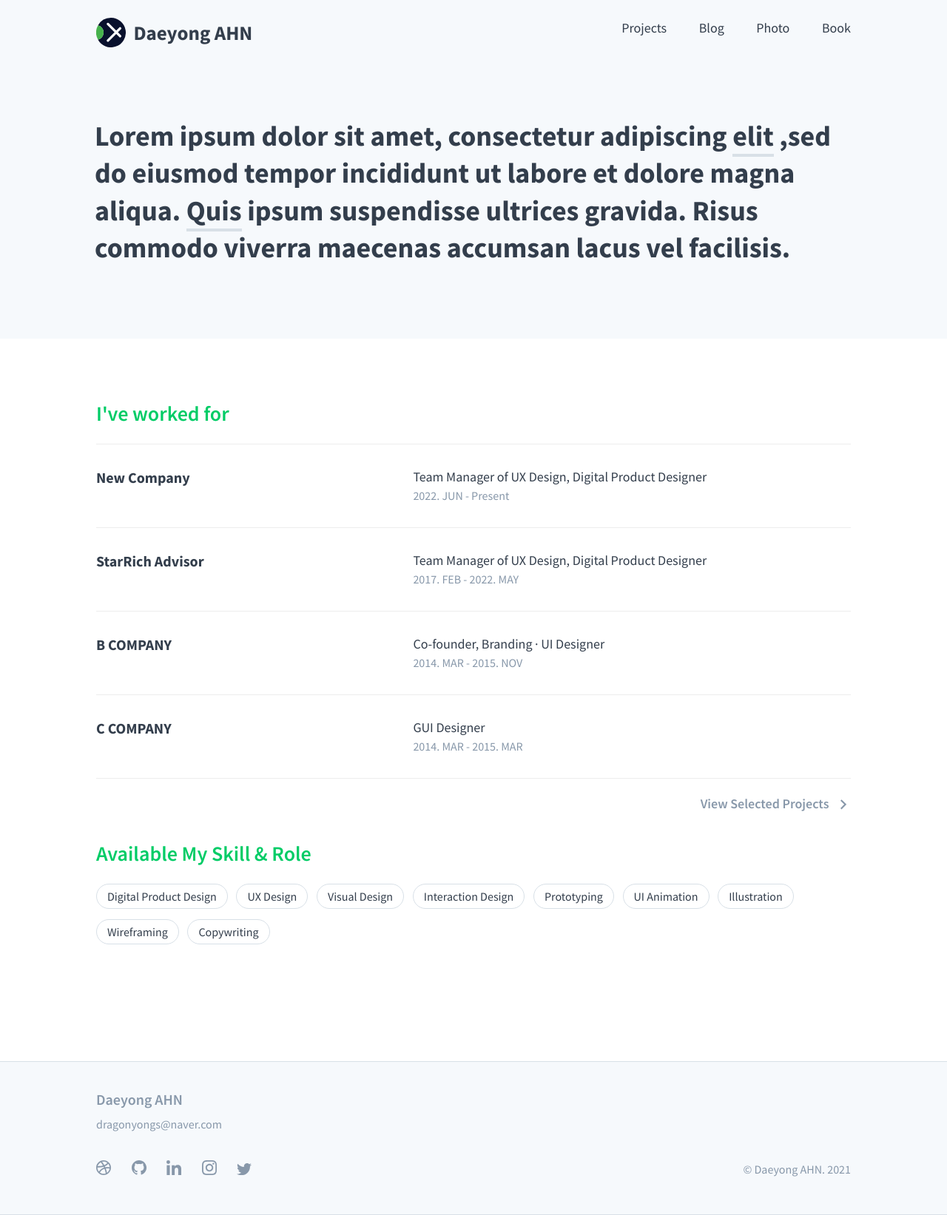
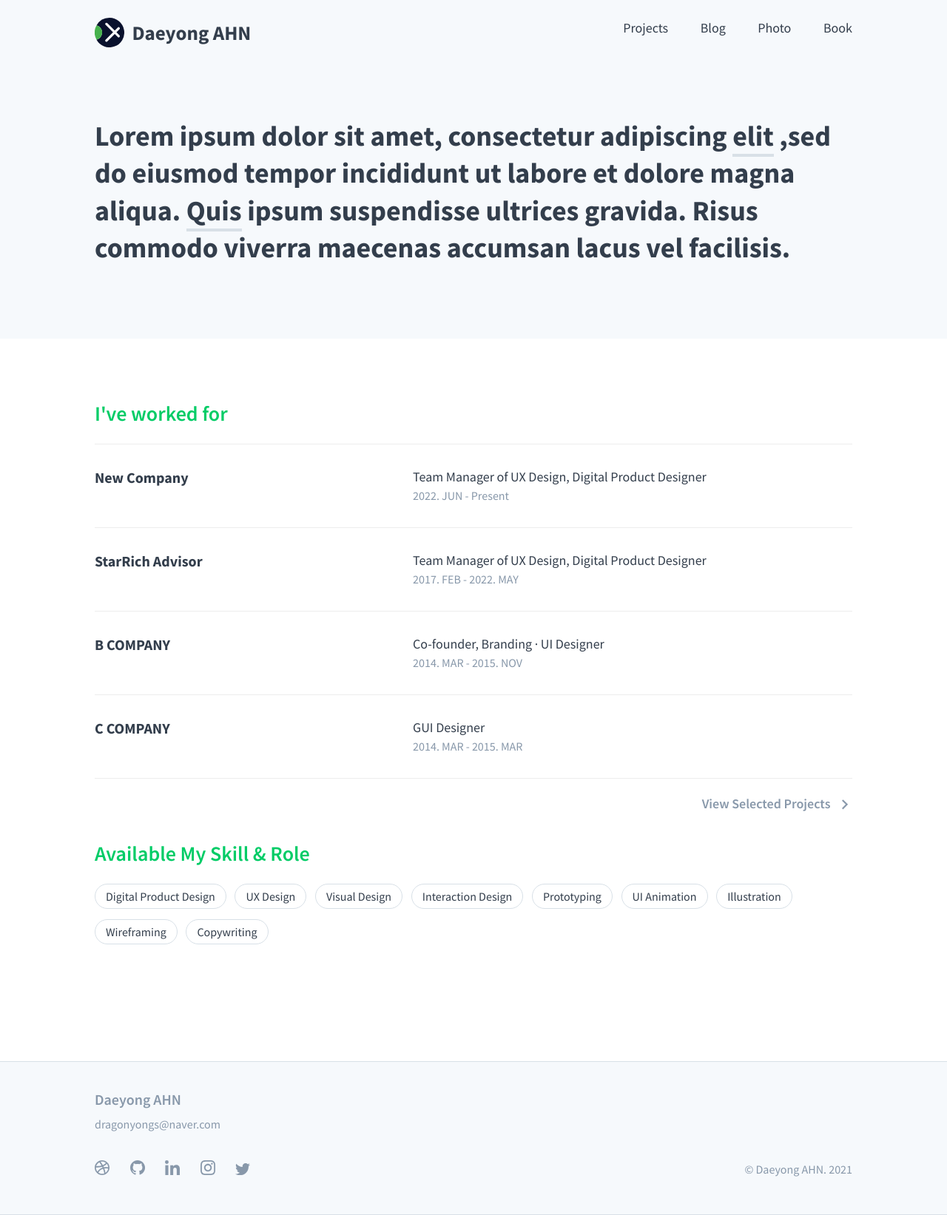
Before and after one commit to dragonyongs/daeyong.github.io, a Jekyll site: the page built from index.md, in a window 1280 px wide. Shown: the whole page at 74% size. Built offline with Jekyll 4.4.1, drawn with Linux system fonts in a browser that asks for light colours.

Commit message:
Update _layout.scss

```diff
--- a/_sass/_layout.scss
+++ b/_sass/_layout.scss
@@ -16,7 +16,7 @@
 footer>.footer_wrap,
 .nav-container {
   margin: 0 auto;
-  max-width: 1020px; //750px
+  max-width: 1200px; //750px
   width: 80%;
     @media (max-width: $break-small) {
         width: 88%;
```
